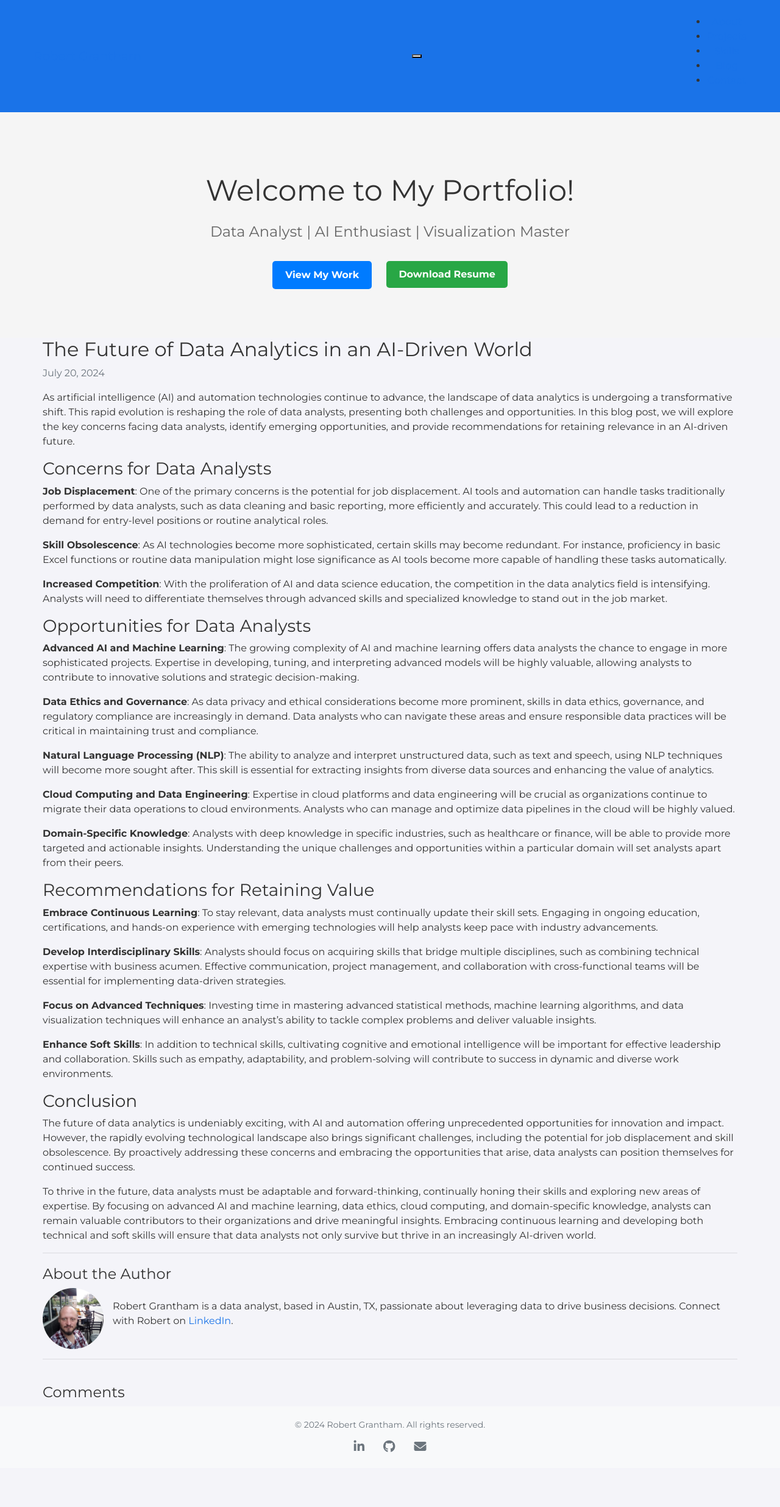
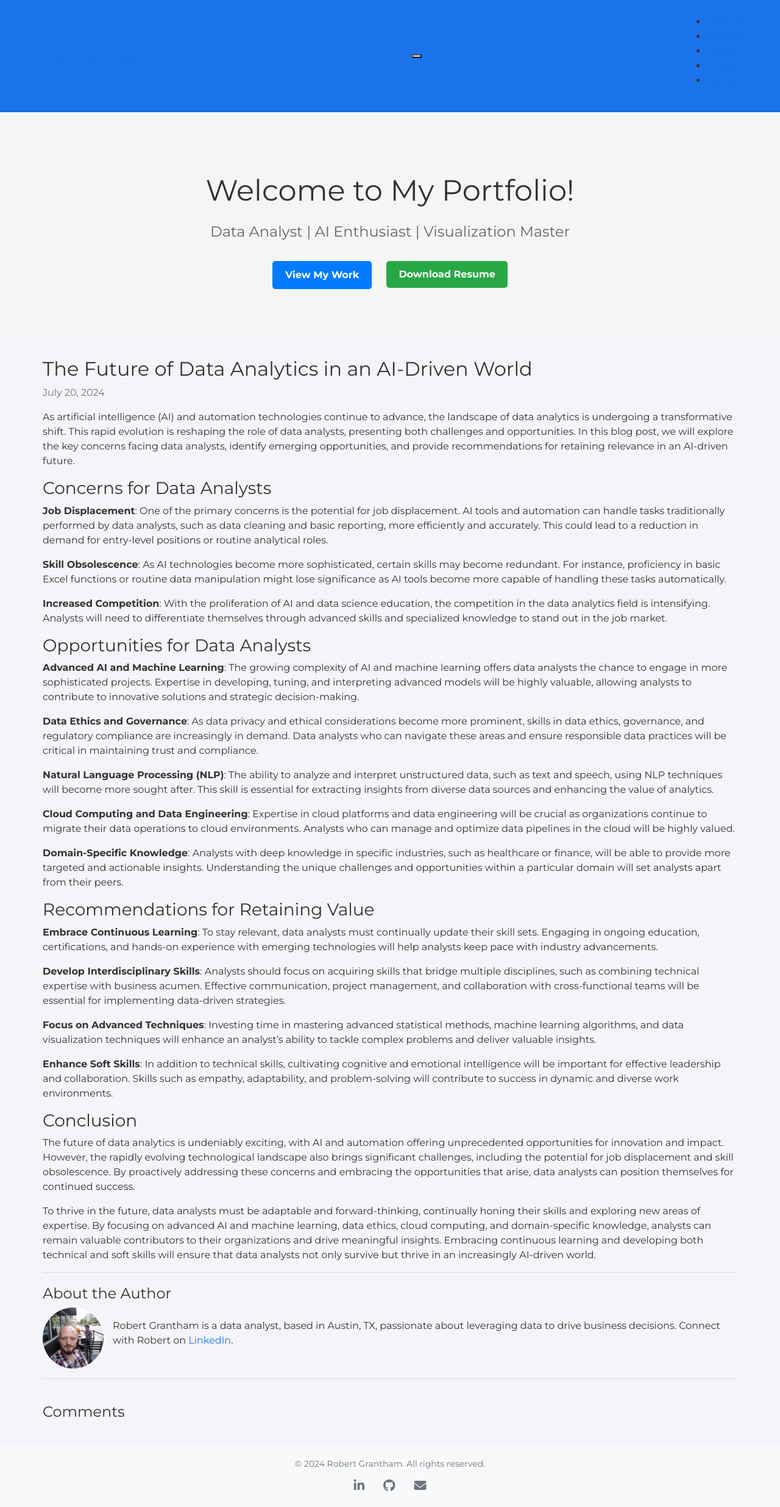
Before and after one commit to rgrantham82/rgrantham82.github.io, a Jekyll site: the page built from _posts/2024-07-20-data-analysts-staying-relevant.md, in a window 1280 px wide. Shown: the whole page at 61% size. Built offline with Jekyll 4.4.1, drawn with Linux system fonts in a browser that asks for light colours; nearby versions of some CDN libraries; comment, search, counter and statistics services are not loaded; before the commit the page ends 2407 px from its top, so only the background shows below that.

Commit message:
Update blog.html

```diff
--- a/_layouts/blog.html
+++ b/_layouts/blog.html
@@ -42,7 +42,12 @@
     </div>
   </div>
 </section>
+
 <style>
+  .blog-section {
+    padding: 2rem 0;
+  }
+
   .author-info {
     margin-top: 20px;
   }
@@ -63,4 +68,10 @@
   .comments-section {
     margin-top: 40px;
   }
+
+  .container {
+    max-width: 1200px;
+    margin: 0 auto;
+    padding: 0 15px;
+  }
 </style>
```
